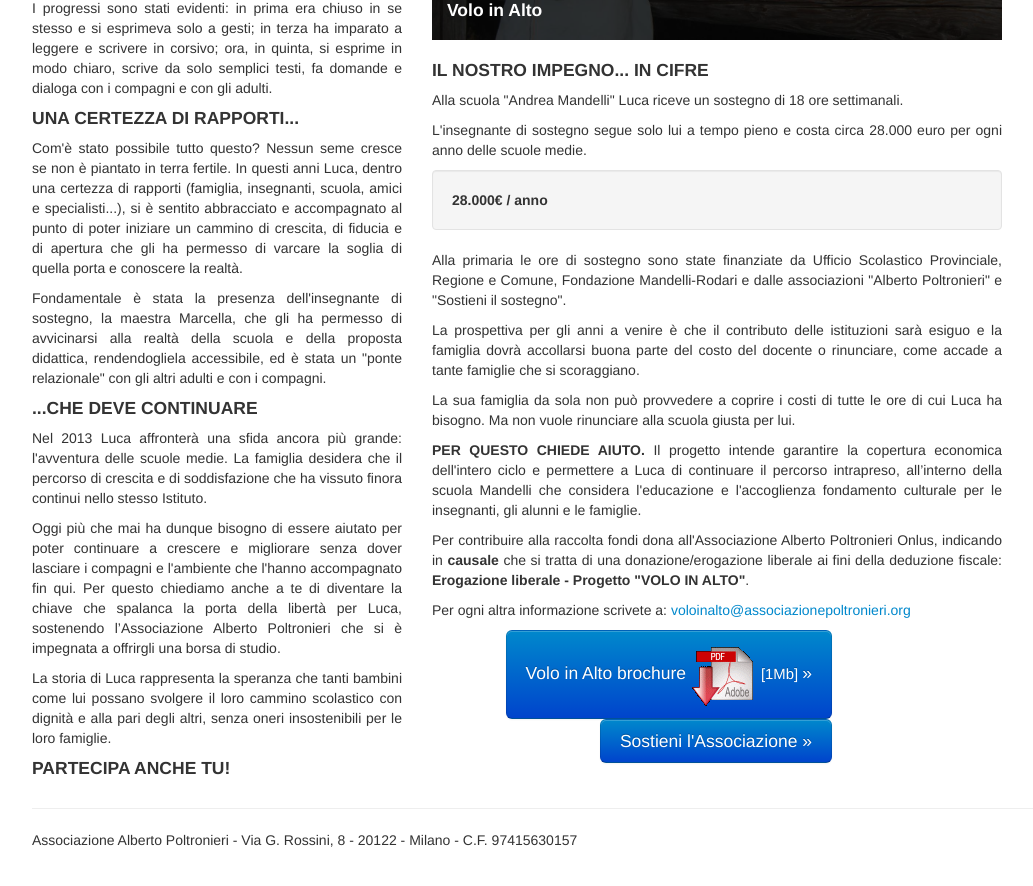
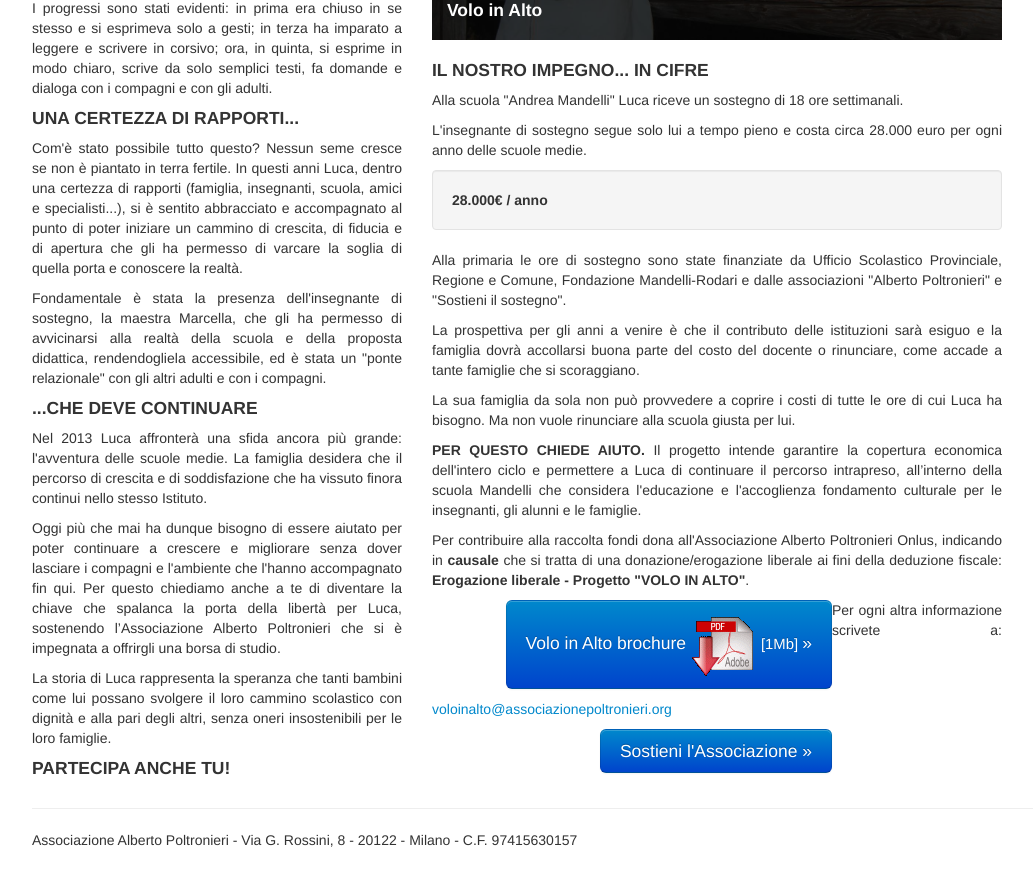
Before and after one commit to associazionepoltronieri/associazionepoltronieri, a Jekyll site: the page built from progetti.html, in a window 1280 px wide and 900 px high, scrolled down 615 px. Shown: the top 886 px of the window, without its empty margins (23-1056 px from the left). Built offline with Jekyll 4.4.1, drawn with Linux system fonts in a browser that asks for light colours.

Commit message:
Fix buttons in ViA section.

```diff
--- a/progetti.html
+++ b/progetti.html
@@ -171,22 +171,20 @@
         di una donazione/erogazione liberale ai fini della deduzione fiscale:
         <strong>Erogazione liberale - Progetto &quot;VOLO IN ALTO&quot;</strong>.
     </p>
-    <p>
-        Per ogni altra informazione scrivete a:
-        <span class="email-address">gro.ireinortlopenoizaicossa@otlaniolov</span>
-    </p>
-    <div class="span4">
-    <p>
+    <p class="span4">
         <a href="/docs/volo-in-alto.pdf"
             class="btn btn-primary btn-large pull-right">Volo in Alto brochure
             <img src="/img/pdf_icon.png"><small>[1Mb] </small>&raquo;</a>
     </p>
     <p>
+        Per ogni altra informazione scrivete a:
+        <span class="email-address">gro.ireinortlopenoizaicossa@otlaniolov</span>
+    </p>
+    <p class="span4">
         <a href="/donazioni.html"
             class="btn btn-primary btn-large pull-right button-donazioni">
             Sostieni l'Associazione &raquo;</a>
     </p>
-    </div>
 
 </div>
 
```
